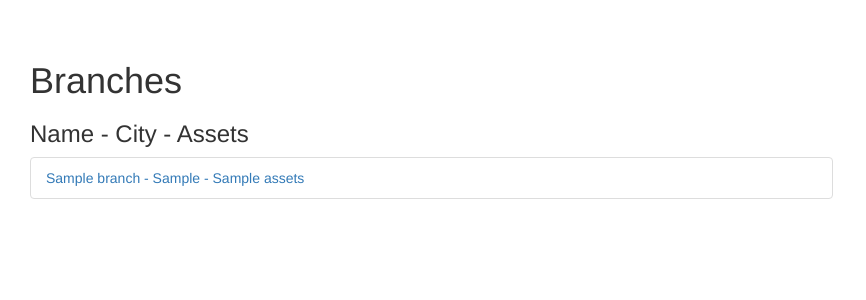
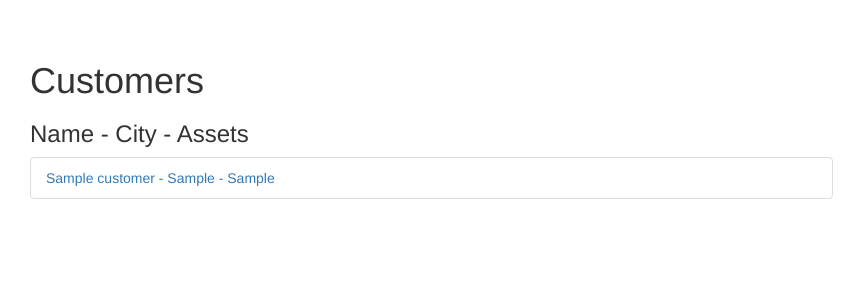
Before and after one commit to matthew2517apple/UHG, a Flask app: template test-run-3/templates/display.html in a window 1280 px wide. Shown: the part 52-352 px from the top of the page, without its empty margins (0-866 px from the left). Run offline with Flask 3, Linux system fonts and the light colour scheme; the template is opened without the code that fills it: most values are stand-ins (such as "Sample title", 1, 10 or a date in 2020); some libraries are stand-ins or nearby versions.

Commit message:
Update display.html

```diff
--- a/test-run-3/templates/display.html
+++ b/test-run-3/templates/display.html
@@ -1,13 +1,13 @@
 {% extends 'layout.html' %}
 
 {% block content %}
-  <h1>Branches</h1>
+  <h1>Customers</h1>
   <h3>Name - City - Assets</h3>
   <ul class="list-group">
-    {% for branch in branches %}
+    {% for customer in customers %}
         <li class="list-group-item">
-          <a href="branches/{{ branch.branch_name }}">
-            {{ branch.branch_name }} - {{ branch.branch_city }} - {{ branch.assets }}
+          <a href="customers/{{ customer.customer_name }}">
+            {{ customer.customer_name }} - {{ customer.customer_street }} - {{ customer.customer_city }}
           </a>
         </li>
     {% endfor %}
```
